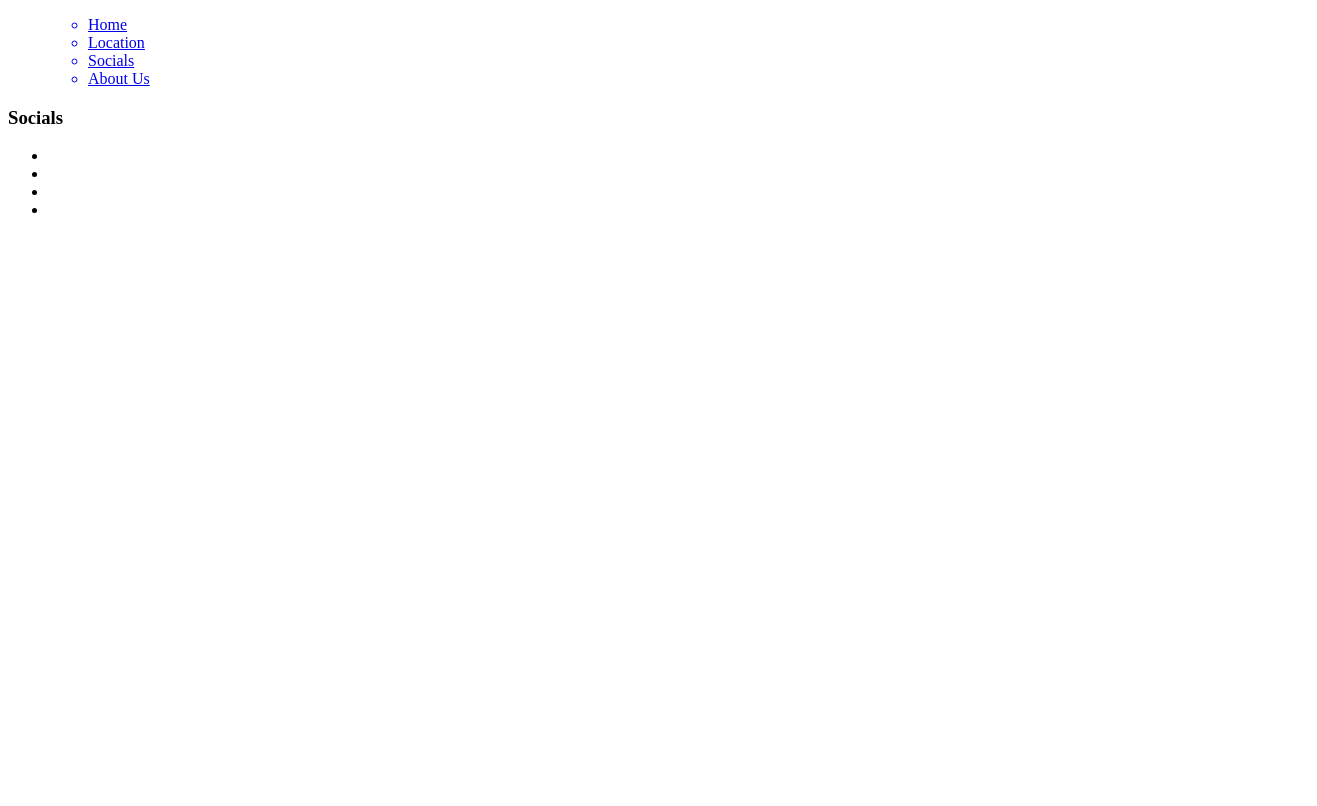
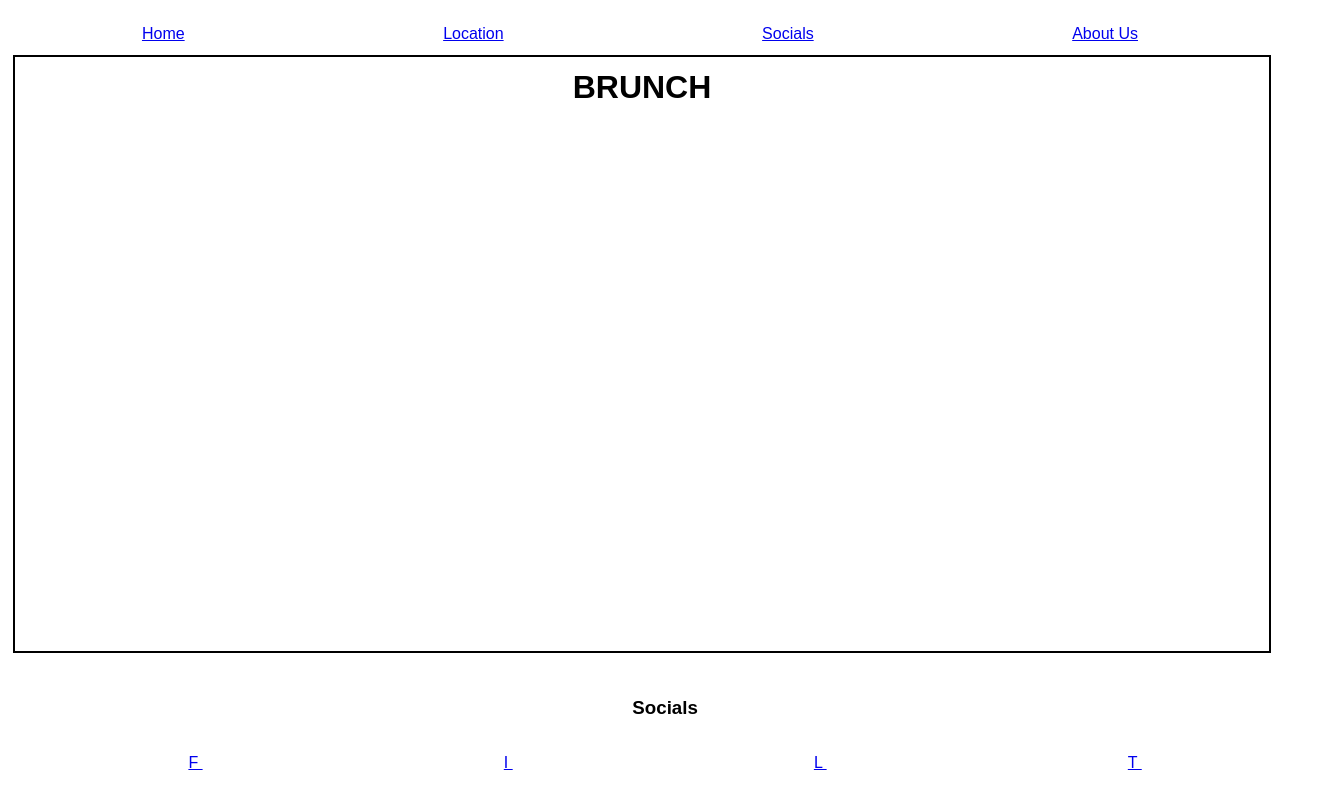
Before and after one commit to BSolo-AFK/Intro_Web_Project, a plain HTML site: page index/index.html in a window 1280 px wide. Shown: the whole page, 1317 px wide, since content can reach past the window. Drawn offline with Linux system fonts and the light colour scheme.

Commit message:
basic files and img folder with breakfast images

```diff
--- a/css_files/styles.css
+++ b/css_files/styles.css
@@ -0,0 +1,59 @@
+html,
+body {
+  margin: 0;
+  padding: .5%;
+  height: 100vh;      /* or min-height: 100vh; */
+  font-family: Arial, sans-serif;
+
+}
+body {
+  flex-direction: column;
+  height: 100%;
+  display: flex;
+}
+.navigation {
+  display: flex;
+  flex-direction: row;
+  justify-content: space-around;
+  height: 5%;
+  width: 100%;
+  border-collapse: collapse;
+  margin-top: 1%;
+}
+
+footer {
+    width: 100%;
+  display: flex;
+  flex-direction: column;
+  align-items: center;
+  justify-content: space-between;
+  padding: 2%;
+}
+.socials_footer {
+  width: 100%;
+  list-style-type: none;
+  display: flex;
+  text-align: center;
+  justify-content: space-around;
+  align-items: center;
+  padding: 0;
+}
+.menu_img {
+  width: 100px;
+  height: 100px;
+  margin: 10px;
+}
+
+
+.content {
+  width: 100%;
+  height: 100%;
+  display: flex;
+  flex-direction: column;
+  border: 2px solid black;
+}
+#menu{
+  text-align: center;
+  margin-top: 1%;
+
+}
--- a/index/index.html
+++ b/index/index.html
@@ -1,45 +1,50 @@
 <!DOCTYPE html>
 <html lang="en">
   <head>
-    <meta charset="UTF-8">
-    <meta name="viewport" content="width=device-width, initial-scale=1.0">
+    <meta charset="UTF-8" />
+    <meta name="viewport" content="width=device-width, initial-scale=1.0" />
     <title>Document</title>
+    <link rel="stylesheet" href="../css_files/styles.css" />
   </head>
   <body>
     <nav class="navigation">
-        <ul>
-            <ul>
-                <a href = "index.html"> <li >Home</li></a>
-                <a href = "location_contact.html"> <li> Location</li></a>
-                <a href = "socials.html"> <li> Socials</li></a>
-                <a href = "about_us.html"> <li> About Us</li></a>
-             </ul>
-        </ul>
+      <a href="index.html">Home</a>
+      <a href="location_contact.html">Location</a>
+      <a href="socials.html">Socials</a>
+      <a href="about_us.html">About Us</a>
     </nav>
-</body>
+    <div class="content">
+      <h1 id="menu">BRUNCH</h1>
+      <div class="left_card"></div>
+    </div>
     <footer>
       <h3 class="footer_h3">Socials</h3>
       <ul class="socials_footer">
         <li class="socials">
-            <a href="facebook.com">
-                <img src="" alt="">
+          <a href="facebook.com"
+            >F
+            <img src="" alt="" />
           </a>
         </li>
         <li class="socials">
-            <a href="instagram.com">
-                <img src="" alt="">
+          <a href="instagram.com"
+            >I
+            <img src="" alt="" />
           </a>
         </li>
         <li class="socials">
-            <a href="linkedin.com">
-                <img src="" alt="">
+          <a href="linkedin.com"
+            >L
+            <img src="" alt="" />
           </a>
         </li>
         <li class="socials">
-            <a href="twitter.com">
-                <img src="" alt="">
+          <a href="twitter.com"
+            >T
+            <img src="" alt="" />
           </a>
         </li>
       </ul>
     </footer>
+  </body>
 </html>
```
Also changed, not shown: img/Crabby_patty.jpg (added), img/bacon.jpg (added), img/blt_2d.jpg (added), img/breakfast_burrido.jpg (added), img/caesar_salad.jpg (added), img/egg_avocado_toast.jpg (added), img/eggs_and_steak.jpg (added), img/eggs_benedict.jpg (added), img/friers.jpg (added), img/granola_bowl.jpg (added), img/hash_browns.jpg (added), img/spicy.jpg (added), img/waffles.jpg (added). Lines whose indentation alone changed are shown as unchanged.
